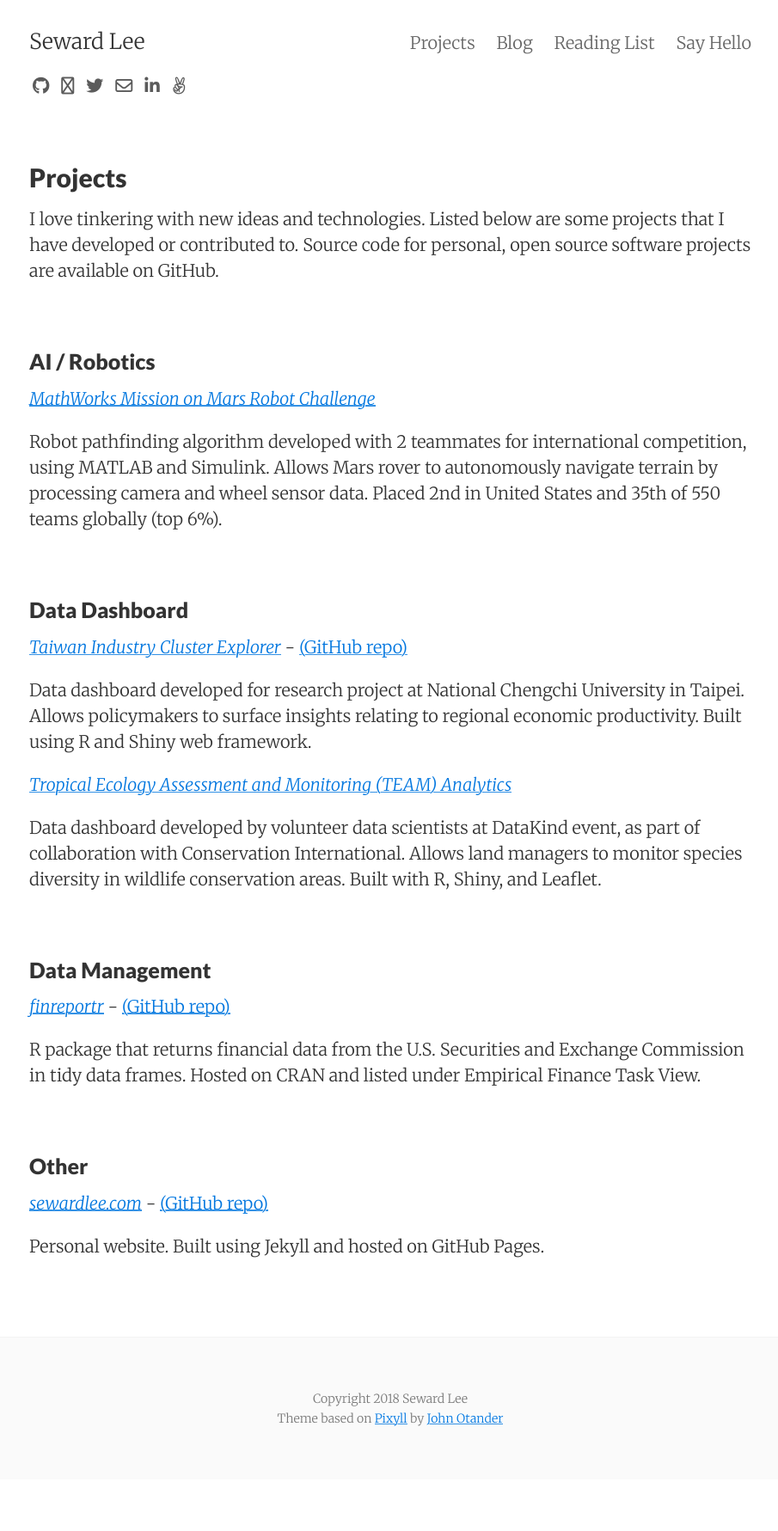
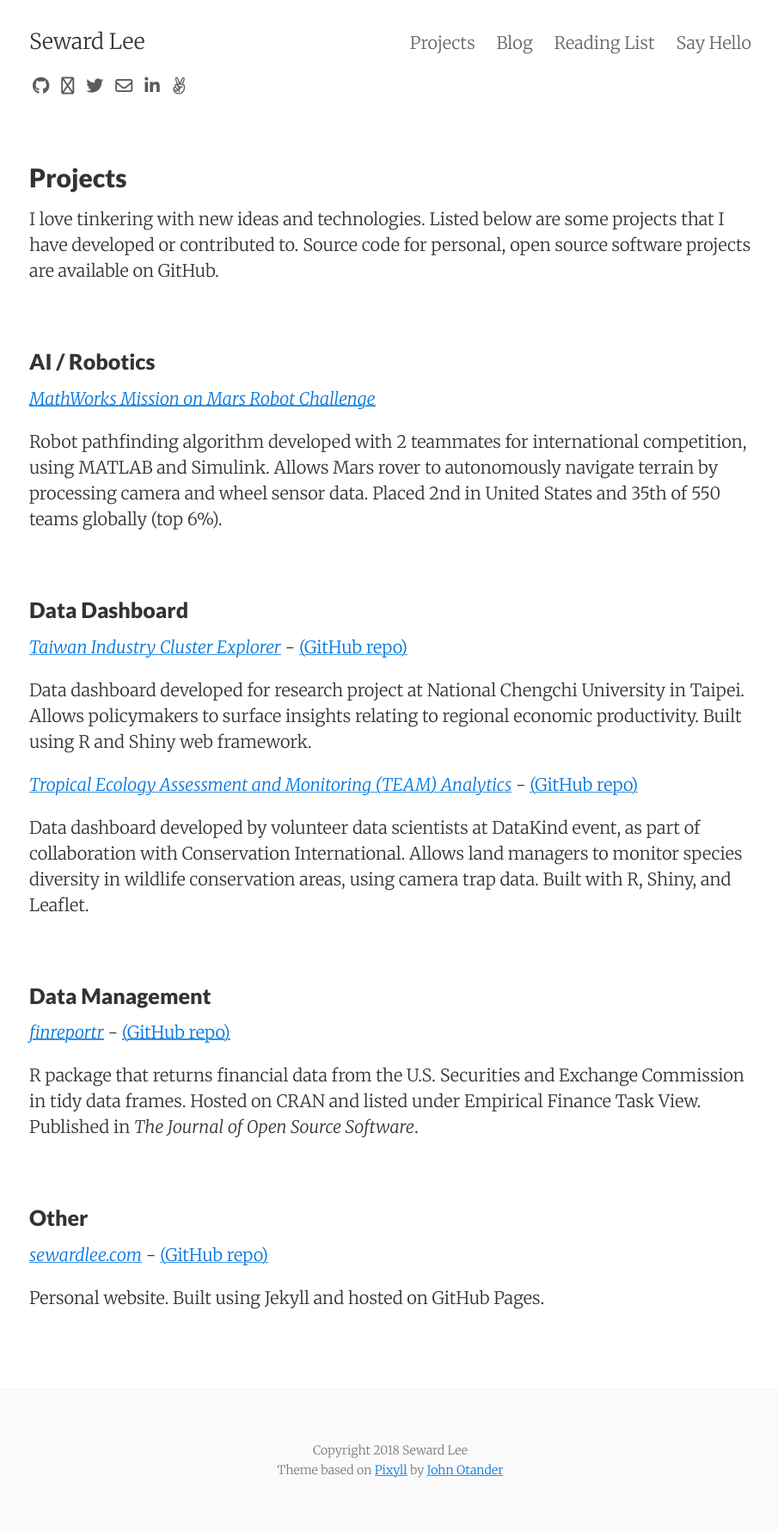
Before and after one commit to sewardlee337/sewardlee337.github.io, a Jekyll site: the page built from projects.md, in a window 1280 px wide. Shown: the whole page at 86% size, without its empty margins (186-1091 px from the left). Built offline with Jekyll 4.4.1, drawn with Linux system fonts in a browser that asks for light colours; nearby versions of some CDN libraries; before the commit the page ends 1721 px from its top, so only the background shows below that.

Commit message:
Add ShinyCam repo

```diff
--- a/projects.md
+++ b/projects.md
@@ -23,9 +23,9 @@ I love tinkering with new ideas and technologies. Listed below are some projects
 
   Data dashboard developed for research project at National Chengchi University in Taipei. Allows policymakers to surface insights relating to regional economic productivity. Built using R and Shiny web framework.
 
-[_Tropical Ecology Assessment and Monitoring (TEAM) Analytics_](http://www.datakind.org/blog/datakind-san-franciscos-third-datadive)
+[_Tropical Ecology Assessment and Monitoring (TEAM) Analytics_](http://www.datakind.org/blog/datakind-san-franciscos-third-datadive) - [(GitHub repo)](https://github.com/ConservationInternational/ShinyCam)
 
-  Data dashboard developed by volunteer data scientists at DataKind event, as part of collaboration with Conservation International. Allows land managers to monitor species diversity in wildlife conservation areas. Built with R, Shiny, and Leaflet.
+  Data dashboard developed by volunteer data scientists at DataKind event, as part of collaboration with Conservation International. Allows land managers to monitor species diversity in wildlife conservation areas, using camera trap data. Built with R, Shiny, and Leaflet.
 
 &nbsp;
 
@@ -33,7 +33,7 @@ I love tinkering with new ideas and technologies. Listed below are some projects
 
 [_finreportr_](https://cran.r-project.org/package=finreportr) - [(GitHub repo)](https://github.com/sewardlee337/finreportr)
 
-  R package that returns financial data from the U.S. Securities and Exchange Commission in tidy data frames. Hosted on CRAN and listed under Empirical Finance Task View.
+  R package that returns financial data from the U.S. Securities and Exchange Commission in tidy data frames. Hosted on CRAN and listed under Empirical Finance Task View. Published in _The Journal of Open Source Software_.
 
 &nbsp;
 
```
